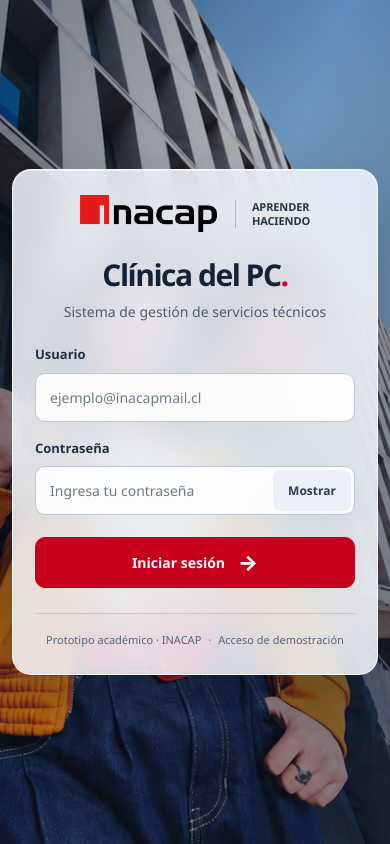
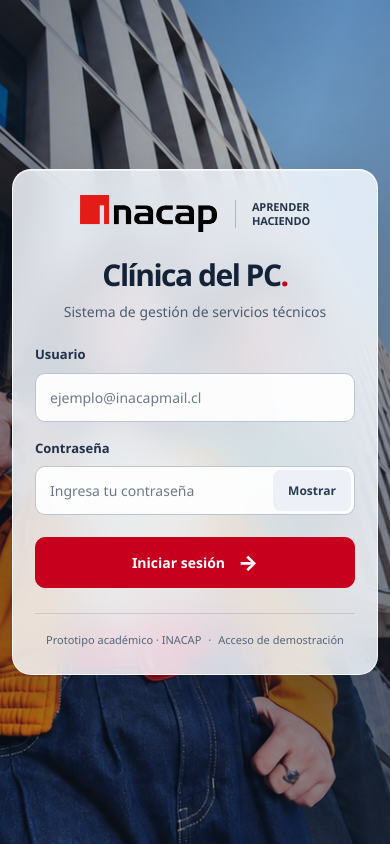
Before and after one commit to Dignasus/Clinica_pc, a React (Vite) app in the folder clinica-pc/: page / in a window 390 px wide. Built offline with nearby package versions, Linux system fonts and the light colour scheme.

Commit message:
style(login): ajustar encuadre responsive de foto del campus

```diff
--- a/clinica-pc/src/pages/Login.css
+++ b/clinica-pc/src/pages/Login.css
@@ -18,10 +18,18 @@
     linear-gradient(110deg, rgba(9, 21, 41, .56), rgba(12, 29, 52, .28) 50%, rgba(9, 21, 41, .56)),
     url('../assets/login-campus.jpg');
   background-size: cover;
-  background-position: center 48%;
+  background-position: 50% 28%;
   background-repeat: no-repeat;
   color: #172238;
   font-family: 'Segoe UI', Inter, system-ui, sans-serif;
+}
+
+/* Encuadre de prueba según el espacio disponible en cada pantalla. */
+@media (min-width: 1200px) {
+  .cpc-login { background-position: 50% 24%; }
+}
+@media (max-width: 768px) {
+  .cpc-login { background-position: 52% 35%; }
 }
 
 /* Foto continua, recorte proporcional sin difuminar ni estirar los laterales. */
```
